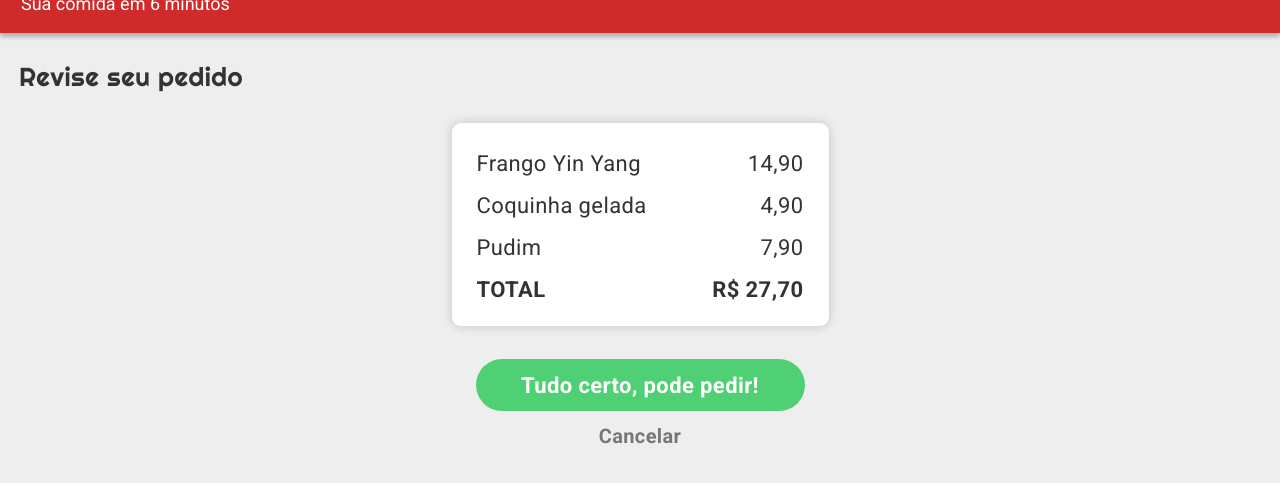
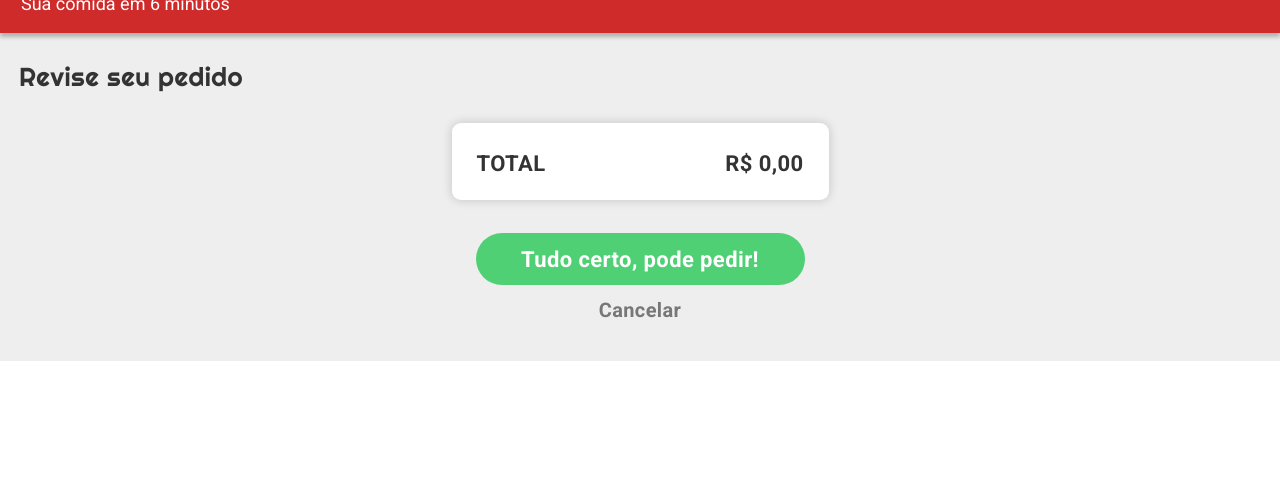
Before and after one commit to iurimp91/foodcamp-react, a React app: page /RevisaoPedido in a window 1280 px wide. Shown: the part 59-542 px from the top of the page. Built offline with nearby package versions, Linux system fonts and the light colour scheme.

Commit message:
Implementada compenentização da Revisão do Pedido

```diff
--- a/public/css/estilos.css
+++ b/public/css/estilos.css
@@ -108,7 +108,7 @@
     width: 100%;
     height: 92px;
     background-color: #FFFFFF;
-    box-shadow: 0 4px 4px 0 rgba(0, 0, 0, 0.25);
+    box-shadow: 0 4px 4px rgba(0, 0, 0, 0.25);
     display: flex;
     justify-content: center;
     align-items: center;
@@ -146,7 +146,6 @@
 }
 
 .conteudo-revisao {
-    height: calc(100vh - 92px);
     margin-top: 92px;
     background-color: #EEEEEE;
 }
@@ -168,6 +167,10 @@
     display: flex;
     justify-content: space-between;
     margin-bottom: 20px;
+}
+
+.quantidade-pedido {
+    font-size: 15px;
 }
 
 .total-pedido {
--- /dev/null
+++ b/src/components/BotaoFecharPedido.js
@@ -0,0 +1,10 @@
+import { Link } from "react-router-dom";
+
+export default function BotaoFecharPedido() {
+    return (
+        <div className="botoes-fechar-cancelar">
+            <button>Tudo certo, pode pedir!</button>
+            <Link to="/">Cancelar</Link>
+        </div>
+    );
+}
--- a/src/components/BotaoPedido.js
+++ b/src/components/BotaoRevisaoPedido.js
@@ -1,4 +1,4 @@
-export default function BotaoPedido(props) {
+export default function BotaoRevisaoPedido(props) {
 
     return (
         <>
--- a/src/components/RevisaoPedido.js
+++ b/src/components/RevisaoPedido.js
@@ -1,31 +1,31 @@
-import { Link } from "react-router-dom";
+import TotalPedido from "./TotalPedido";
+import BotaoFecharPedido from "./BotaoFecharPedido";
 
-export default function RevisaoPedido() {
+export default function RevisaoPedido(props) {
+    let total = 0;
+    somaTotal();
+
+    function somaTotal() {
+        props.pedido.forEach((objeto) => total += objeto.qtd * objeto.preco);
+        return total;
+    }
+
     return (
         <div className="conteudo-revisao">
             <h1 className="titulo-menu">Revise seu pedido</h1>
             <ul className="revisao-pedido">
-                <li>
-                    <span>Frango Yin Yang</span>
-                    <span>14,90</span>
-                </li>
-                <li>
-                    <span>Coquinha gelada</span>
-                    <span>4,90</span>
-                </li>
-                <li>
-                    <span>Pudim</span>
-                    <span>7,90</span>
-                </li>
-                <li className="total-pedido">
-                    <span>TOTAL</span>
-                    <span>R$ 27,70</span>
-                </li>
+                {props.pedido.map((objeto) =>
+                    <li>
+                        <span>{objeto.titulo}</span>
+                        <div>
+                            <span className="quantidade-pedido">{`${objeto.qtd}x `}</span>
+                            <span>{objeto.preco.toFixed(2).replace(".", ",")}</span>
+                        </div>
+                    </li>
+                )}
+                <TotalPedido total={total} />
             </ul>
-            <div className="botoes-fechar-cancelar">
-                <button>Tudo certo, pode pedir!</button>
-                <Link to="/">Cancelar</Link>
-            </div>
+            <BotaoFecharPedido />
         </div>
     );
 }
--- a/src/components/Rodape.js
+++ b/src/components/Rodape.js
@@ -1,13 +1,13 @@
-import BotaoPedido from "./BotaoPedido";
+import BotaoRevisaoPedido from "./BotaoRevisaoPedido";
 import { Link } from "react-router-dom";
 
 export default function Rodape(props) {
     return (
         <div className="rodape">
-            <BotaoPedido liberarPedido={props.liberarPedido}>
+            <BotaoRevisaoPedido liberarPedido={props.liberarPedido}>
                 <button className="botao-fechado">Selecione os 3 itens<br />para fechar o pedido</button>
                 <Link to="/RevisaoPedido" onClick={props.fecharPedido} className="botao-aberto">Fechar pedido</Link>
-            </BotaoPedido>
+            </BotaoRevisaoPedido>
         </div>
     );
 }
--- /dev/null
+++ b/src/components/TotalPedido.js
@@ -0,0 +1,8 @@
+export default function TotalPedido(props) {
+    return (
+        <li className="total-pedido">
+            <span>TOTAL</span>
+            <span>R$ {props.total.toFixed(2).replace(".", ",")}</span>
+        </li>
+    );
+}
--- a/src/index.js
+++ b/src/index.js
@@ -151,7 +151,6 @@ function App() {
         const bebidasPedido = bebidas.filter((objeto) => objeto.selecionado);
         const sobremesasPedido = sobremesas.filter((objeto) => objeto.selecionado);
         setPedido([...pratosPedido, ...bebidasPedido, ...sobremesasPedido]);
-        console.log(pedido);
     }
 
     return (
@@ -163,7 +162,7 @@ function App() {
                     <Rodape liberarPedido={liberarPedido} fecharPedido={fecharPedido} />
                 </Route>
                 <Route path="/RevisaoPedido">
-                    <RevisaoPedido />
+                    <RevisaoPedido pedido={pedido} />
                 </Route>
             </Switch>
         </Router>
```
